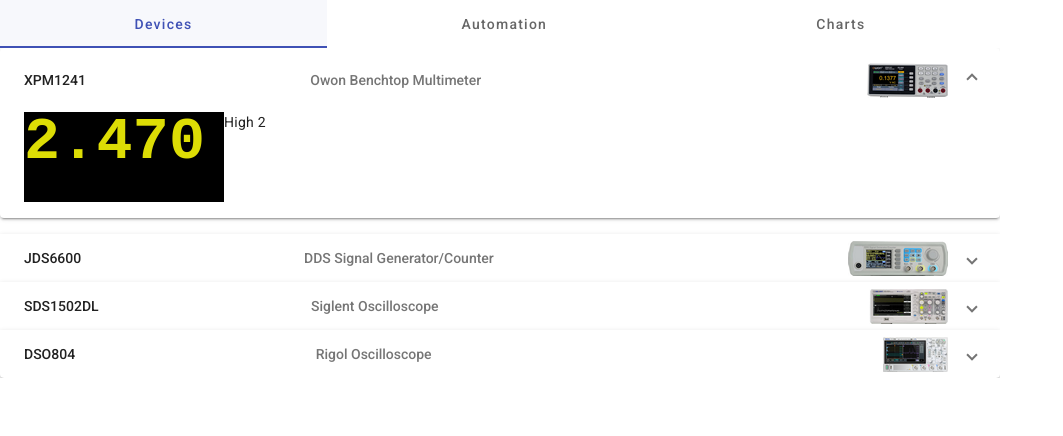
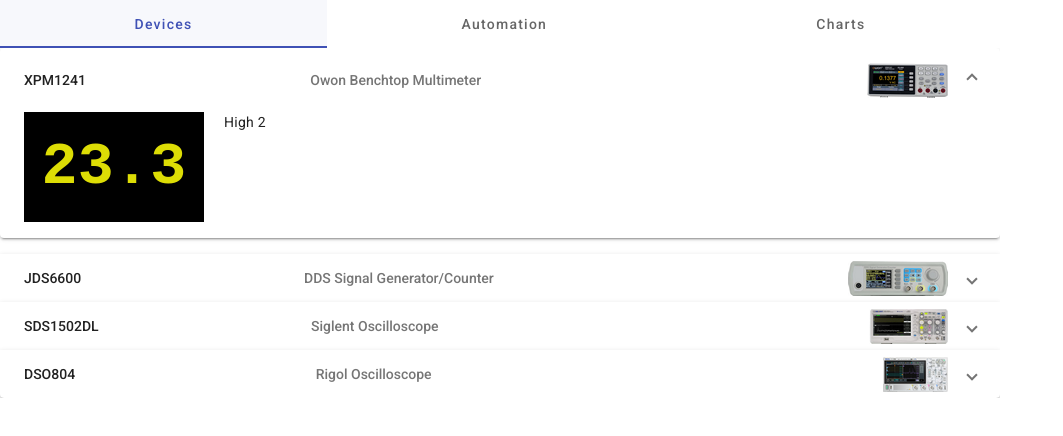
Before and after one commit to somervda/scpipi_ui, an Angular app: page / in a window 1280 px wide. Shown: the top 436 px of the page, without its empty margins (0-1063 px from the left). Built offline with nearby package versions, Linux system fonts and the light colour scheme.

Commit message:
separated ledpanel function

```diff
--- /dev/null
+++ b/src/app/ledpanel/ledpanel.component.html
@@ -0,0 +1,5 @@
+<div class="main-panel">
+  <div class="main-text">
+    {{ _number }}
+  </div>
+</div>
--- /dev/null
+++ b/src/app/ledpanel/ledpanel.component.scss
@@ -0,0 +1,13 @@
+.main-panel {
+  width: 180px;
+  height: 110px;
+  background-color: black;
+}
+.main-text {
+  font-family: "Courier New", monospace;
+  font-size: 60px;
+  font-weight: bold;
+  color: rgb(221, 221, 5);
+  line-height: 110px;
+  text-align: center;
+}
--- /dev/null
+++ b/src/app/ledpanel/ledpanel.component.ts
@@ -0,0 +1,16 @@
+import { Component, Input } from '@angular/core';
+
+@Component({
+  selector: 'app-ledpanel',
+  standalone: true,
+  imports: [],
+  templateUrl: './ledpanel.component.html',
+  styleUrl: './ledpanel.component.scss',
+})
+export class LedpanelComponent {
+  _number: number = 0;
+
+  @Input() set number(v: number) {
+    this._number = v;
+  }
+}
--- a/src/app/xdm1241/xdm1241.component.html
+++ b/src/app/xdm1241/xdm1241.component.html
@@ -1,4 +1,4 @@
 <div class="grid-main">
-  <div class="meter-display" style="height: 90px"><br />2.470</div>
+  <div><app-ledpanel [number]="23.3"></app-ledpanel></div>
   <div>High 2</div>
 </div>
--- a/src/app/xdm1241/xdm1241.component.scss
+++ b/src/app/xdm1241/xdm1241.component.scss
@@ -7,11 +7,3 @@
   display: grid;
   grid-template-columns: 120px 1fr;
 }
-
-.meter-display {
-  font-family: "Courier New", monospace;
-  font-size: 60px;
-  font-weight: bold;
-  color: rgb(221, 221, 5);
-  background-color: black;
-}
```
Also changed, not shown: src/app/xdm1241/xdm1241.component.ts (+4 -5 lines).
